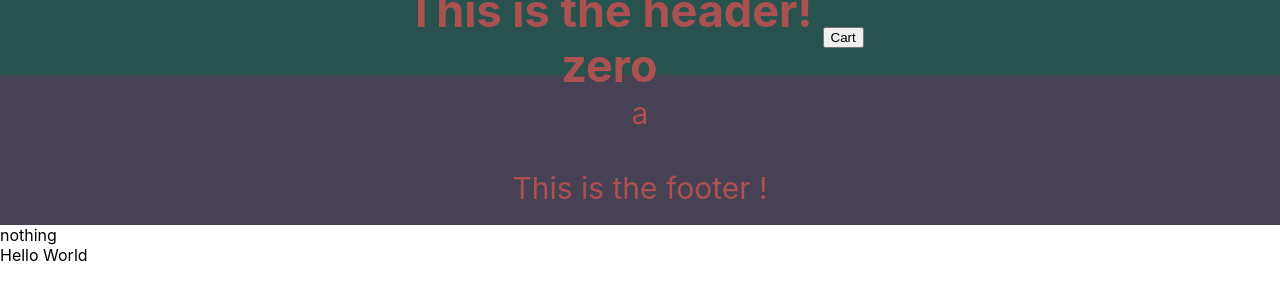
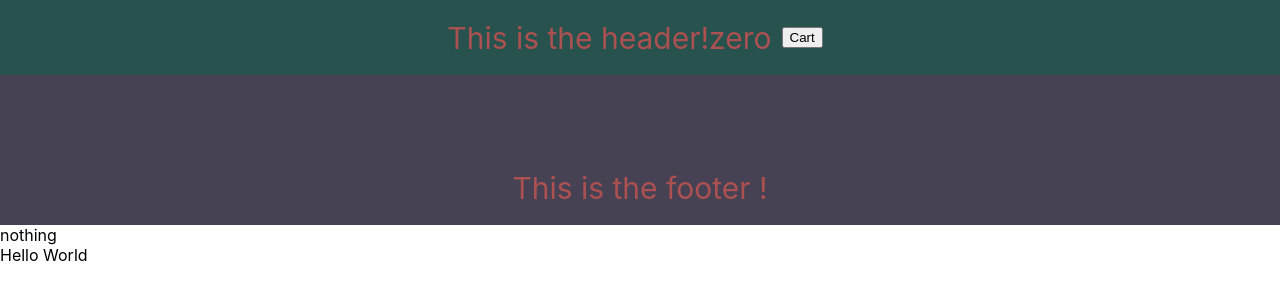
Before and after one commit to CheukHoYun/app_for_achievers, a React (Create React App) app: page / in a window 1280 px wide. Shown: the top 300 px of the page. Built offline with nearby package versions, Linux system fonts and the light colour scheme; no server answers.

Commit message:
regular commit

```diff
--- a/src/components/Content.js
+++ b/src/components/Content.js
@@ -1,11 +1,23 @@
 import React, { Component } from "react";
 
 class Content extends Component {
-  state = {};
+  constructor() {
+    super();
+    this.state = {
+      character: {},
+    };
+  }
+
+  componentDidMount() {
+    fetch("https://swapi.dev/api/people/1")
+      .then((response) => response.json())
+      .then((data) => this.setState({ character: data }));
+  }
+
   render() {
     return (
       <main className="content">
-        <div>a</div>
+        <div>{this.state.character.name}</div>
       </main>
     );
   }
--- a/src/components/Header.js
+++ b/src/components/Header.js
@@ -15,15 +15,16 @@ class Header extends Component {
   };
 
   countNumber = (n) => {
-    if (n > 0) return <div>{n}</div>;
-    else return <div>zero</div>;
+    if (n > 0) return n;
+    else return "zero";
   };
 
   render() {
     const buttonStyle = {};
     return (
       <header className="header">
-        <h2>This is the header! {this.countNumber(this.state.count)}</h2>
+        <p>This is the header!</p>
+        <p>{this.countNumber(this.state.count)}</p>
         <button style={{ margin: 10 }} onClick={this.handleClick}>
           Cart
         </button>
```
Also changed, not shown: 1 other file (tests, documents, lock files or other folders).
